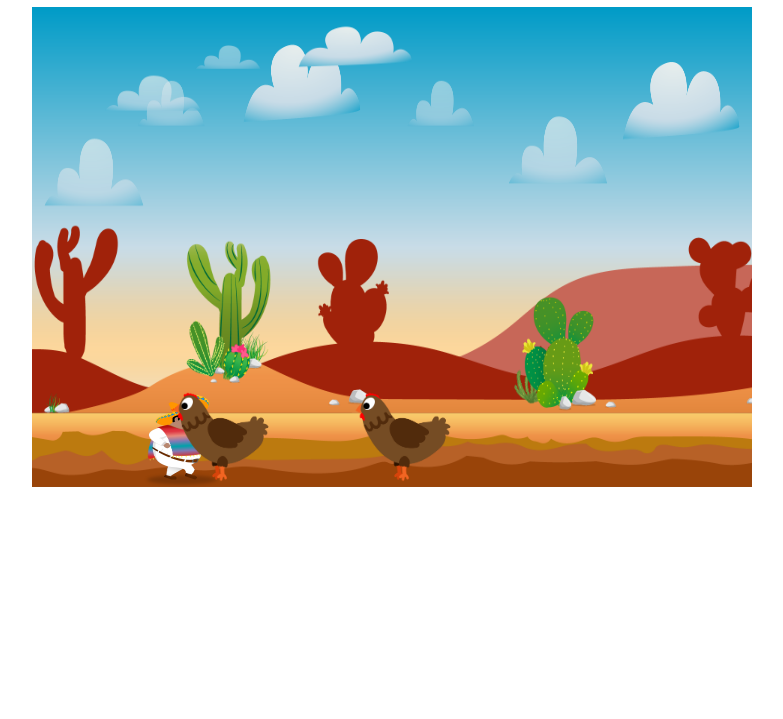
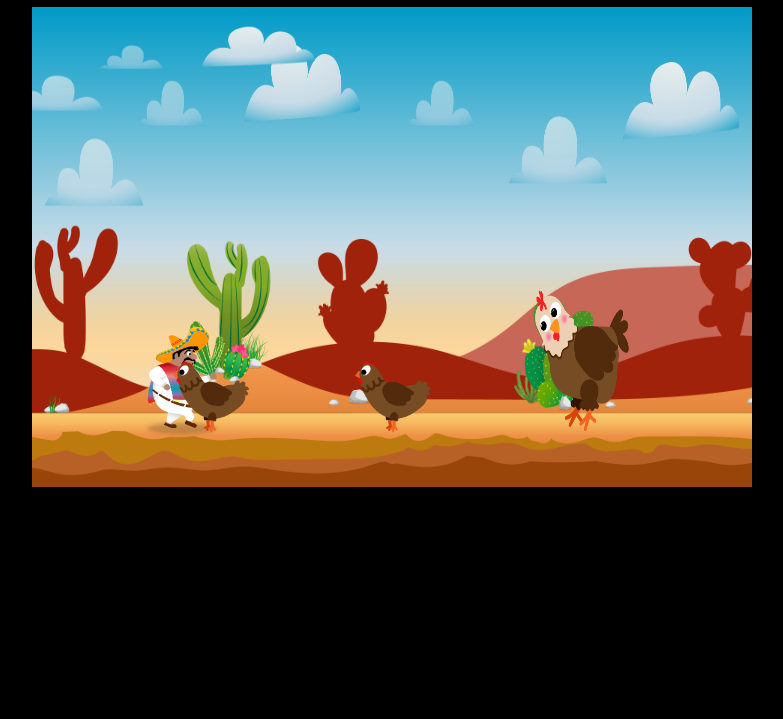
Before and after one commit to ShiningStoneSmasher/el-pollo-loco, a plain HTML site: page index.html in a window 1280 px wide. Shown: the part 81-800 px from the top of the page, without its empty margins (248-1031 px from the left). Drawn offline with Linux system fonts and the light colour scheme; animation ran at ten frames a second.

Commit message:
world borders + boss chicken

```diff
--- a/classes/background.class.js
+++ b/classes/background.class.js
@@ -3,8 +3,9 @@ class Background extends moveableObjects {
   position_y = 0;
   height = 480;
   width = 720;
-  constructor(imgPath) {
+  constructor(imgPath, position_x) {
     super();
+    this.position_x = position_x;
     this.loadImage(imgPath);
   }
 }
--- a/classes/character.class.js
+++ b/classes/character.class.js
@@ -1,7 +1,7 @@
 class Character extends moveableObjects {
   position_x = 100;
-  position_y = 480 - 150;
-  height = 150;
+  position_y = 480 - 230;
+  height = 180;
   width = 100;
   speed = 6;
   world;
@@ -24,19 +24,29 @@ class Character extends moveableObjects {
   }
   animate(keyboard) {
     setInterval(() => {
-      if (keyboard.RIGHT) {
+      if (keyboard.RIGHT && this.position_x < 1420 + 720 - this.width) {
+        this.otherDirection = false;
         this.moveRight();
       }
-      if (keyboard.LEFT) {
+      if (keyboard.LEFT && this.position_x > 0) {
+        this.otherDirection = true;
         this.moveLeft();
       }
       if (keyboard.UP) {
         this.jump();
       }
+      this.world.camera_x = -this.position_x + this.width;
+      if (this.world.camera_x > 0) {
+        this.world.camera_x = 0;
+      }
+      if (this.position_x >= 1420 + this.width) {
+        this.world.camera_x = -1420;
+      }
     }, 1000 / 60);
 
+
     setInterval(() => {
-      if (keyboard.RIGHT) {
+      if (keyboard.RIGHT || keyboard.LEFT) {
         let i = this.currentImage % this.IMAGES_WALKING.length; // 0...5
         let path = this.IMAGES_WALKING[i];
         this.img = this.imageCache[path];
--- a/classes/chicken.class.js
+++ b/classes/chicken.class.js
@@ -1,8 +1,8 @@
 class Chicken extends moveableObjects {
   position_x = 200 + Math.random() * 500;
-  position_y = 480 - 100;
-  height = 100;
-  width = 100;
+  position_y = 480 - 130;
+  height = 80;
+  width = 80;
   speed = 1 + Math.random();
   IMAGES_WALKING = [
     "img/3_enemies_chicken/chicken_normal/1_walk/1_w.png",
--- a/classes/clouds.class.js
+++ b/classes/clouds.class.js
@@ -1,12 +1,13 @@
 class Clouds extends moveableObjects {
-  position_x = Math.random() * 500;
+  position_x;
   position_y = 0;
   height = 250;
   width = 350
   speed = 0.15;
 
-  constructor() {
+  constructor(position_x) {
     super();
+    this.position_x = position_x + Math.random() * 500;
     this.loadImage("img/5_background/layers/4_clouds/1.png");
     this.animate();
   }
@@ -15,7 +16,7 @@ class Clouds extends moveableObjects {
     setInterval(() => {
       this.position_x -= this.speed;
       if (this.position_x < -this.width) {
-        this.position_x = 720;
+        this.position_x = 720 * 2;
       }
     }, 1000 / 60);
   }
--- /dev/null
+++ b/classes/endBoss.class.js
@@ -0,0 +1,29 @@
+class EndBoss extends moveableObjects {
+  position_x = 500;
+  position_y = 480 - 230;
+  height = 180;
+  width = 100;
+  world;
+  IMAGES_WALKING = [
+    "img/4_enemie_boss_chicken/2_alert/G5.png",
+    "img/4_enemie_boss_chicken/2_alert/G6.png",
+    "img/4_enemie_boss_chicken/2_alert/G7.png",
+    "img/4_enemie_boss_chicken/2_alert/G8.png",
+    "img/4_enemie_boss_chicken/2_alert/G9.png",
+    "img/4_enemie_boss_chicken/2_alert/G10.png",
+    "img/4_enemie_boss_chicken/2_alert/G11.png",
+    "img/4_enemie_boss_chicken/2_alert/G12.png",
+  ];
+  currentImage = 0;
+
+  constructor(){
+    super();
+    this.loadImage("img/4_enemie_boss_chicken/2_alert/G5.png");
+    this.loadImages(this.IMAGES_WALKING);
+    this.animate();
+  }
+    animate() {
+        console.log('hi');
+
+    }
+}
--- /dev/null
+++ b/classes/level.class.js
@@ -0,0 +1,11 @@
+class Level {
+    enemies;
+    clouds;
+    background;
+
+    constructor(enemies, clouds, background) {
+        this.enemies = enemies;
+        this.clouds = clouds;
+        this.background = background;
+    }
+}
--- a/classes/moveable-objects.class.js
+++ b/classes/moveable-objects.class.js
@@ -6,6 +6,7 @@ class moveableObjects {
   img;
   imageCache = {};
   currentImage = 0;
+  otherDirection = false;
 
   loadImages(arr) {
     arr.forEach((path) => {
--- a/classes/world.class.js
+++ b/classes/world.class.js
@@ -3,30 +3,23 @@ class World {
   canvas;
   keyboard;
   character;
-  enemies = [];
-  clouds = new Clouds();
-  background = [
-    new Background("img/5_background/layers/air.png"),
-    new Background("img/5_background/layers/4_clouds/full.png"),
-    new Background("img/5_background/layers/3_third_layer/1.png"),
-    new Background("img/5_background/layers/2_second_layer/1.png"),
-    new Background("img/5_background/layers/1_first_layer/1.png"),
-  ];
+  camera_x = 0;
+  objects;
 
   constructor(canvasRef, keyboard) {
     this.ctx = canvasRef.getContext("2d");
     this.canvas = canvasRef;
     this.keyboard = keyboard;
-    this.enemies = [
-      new Chicken(this, 0),
-      new Chicken(this, 1),
-      new Chicken(this, 2)
-    ];
+    this.objects = new Level(level1.enemies, level1.clouds, level1.background);
     this.character = new Character(this);
     this.draw();
+    console.log(this);
+
   }
   draw() {
     this.ctx.clearRect(0, 0, this.canvas.width, this.canvas.height);
+
+    this.ctx.translate(this.camera_x, 0);
 
     this.getObjects().forEach((object) => {
       if (Array.isArray(object)) {
@@ -36,12 +29,21 @@ class World {
       }
     });
 
+    this.ctx.translate(-this.camera_x, 0);
+
     let self = this;
     requestAnimationFrame(function () {
       self.draw();
     });
   }
   addObjects(mo) {
+    if (mo.otherDirection) {
+      this.ctx.save();
+      this.ctx.translate(mo.width, 0);
+      this.ctx.scale(-1, 1);
+      mo.position_x = mo.position_x * -1;
+    }
+
     this.ctx.drawImage(
       mo.img,
       mo.position_x,
@@ -49,8 +51,17 @@ class World {
       mo.width,
       mo.height
     );
+
+    if (mo.otherDirection) {
+      mo.position_x = mo.position_x * -1;
+      this.ctx.restore();
+    }
   }
   getObjects() {
-    return [this.background, this.clouds, this.character, this.enemies];
+    return [
+      this.objects.background,
+      this.objects.clouds,
+      this.character,
+      this.objects.enemies];
   }
 }
--- a/index.html
+++ b/index.html
@@ -12,6 +12,9 @@
     <script src="./classes/chicken.class.js"></script>
     <script src="./classes/character.class.js"></script>
     <script src="./classes/clouds.class.js"></script>
+    <script src="./classes/endBoss.class.js"></script>
+    <script src="./classes/level.class.js"></script>
+    <script src="./levels/level1.js"></script>
     <script src="./game.js"></script>
 </head>
 <body onload="init()">
--- /dev/null
+++ b/levels/level1.js
@@ -0,0 +1,33 @@
+const level1 = new Level(
+
+    [
+      new Chicken(this, 0),
+      new Chicken(this, 1),
+      new Chicken(this, 2),
+      new EndBoss()
+    ],
+    [
+        new Clouds(0),
+        new Clouds(720),
+        new Clouds(1420),
+    ],
+    [
+    new Background("img/5_background/layers/air.png", 0),
+    new Background("img/5_background/layers/4_clouds/full.png", 0),
+    new Background("img/5_background/layers/3_third_layer/1.png", 0),
+    new Background("img/5_background/layers/2_second_layer/1.png", 0),
+    new Background("img/5_background/layers/1_first_layer/1.png", 0),
+
+    new Background("img/5_background/layers/air.png", 720),
+    new Background("img/5_background/layers/4_clouds/full.png", 720),
+    new Background("img/5_background/layers/3_third_layer/2.png", 720),
+    new Background("img/5_background/layers/2_second_layer/2.png", 720),
+    new Background("img/5_background/layers/1_first_layer/2.png", 720),
+
+    new Background("img/5_background/layers/air.png", 720 * 2),
+    new Background("img/5_background/layers/4_clouds/full.png", 720 * 2),
+    new Background("img/5_background/layers/3_third_layer/1.png", 720 * 2),
+    new Background("img/5_background/layers/2_second_layer/1.png", 720 * 2),
+    new Background("img/5_background/layers/1_first_layer/1.png", 720 * 2),
+  ]
+);
--- a/style.css
+++ b/style.css
@@ -2,6 +2,7 @@ body{
     display: flex;
     flex-direction: column;
     align-items: center;
+    background-color: black;
 }
 
 canvas{
```
